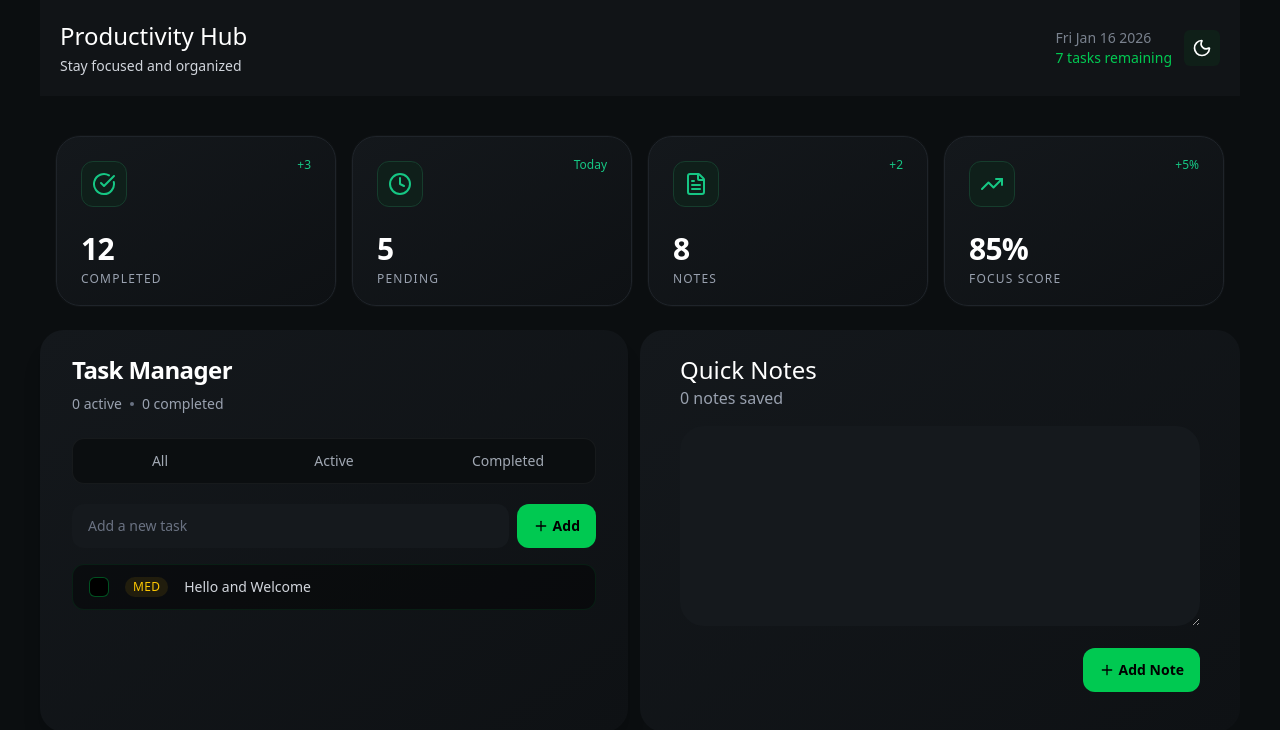
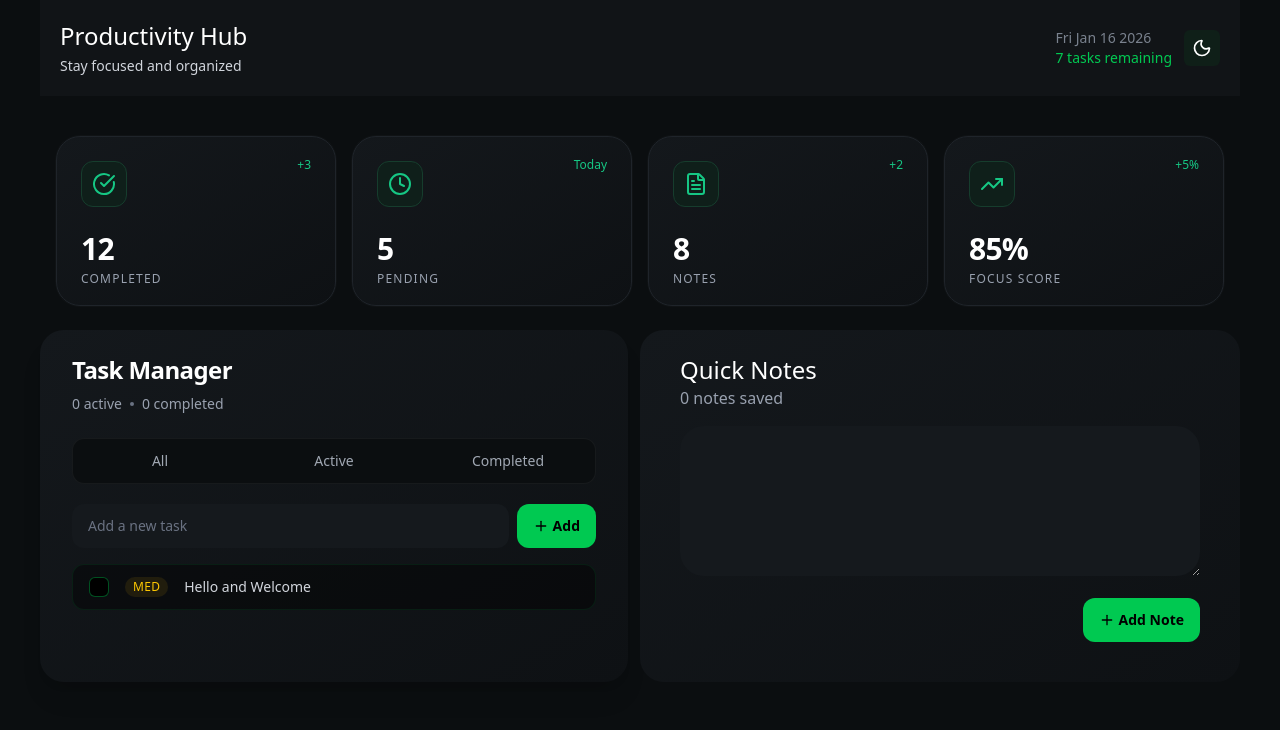
Before and after one commit to Roqeeb-dev/personal-productivity-dashboard, a React (Vite) app: page / in a window 1280 px wide. Shown: the top 730 px of the page. Built offline with nearby package versions, Linux system fonts and the light colour scheme.

Commit message:
added style improv

```diff
--- a/src/components/Notes.tsx
+++ b/src/components/Notes.tsx
@@ -15,12 +15,14 @@ export default function Notes() {
     if (!noteText.trim()) return;
 
     setNotes((prev) => [
-      ...prev,
       {
         text: noteText,
         timeStamp: new Date(),
       },
+      ...prev,
     ]);
+
+    setNoteText("");
   }
 
   return (
@@ -37,7 +39,7 @@ export default function Notes() {
           onChange={(e: React.ChangeEvent<HTMLTextAreaElement>) => {
             setNoteText(e.target.value);
           }}
-          className="h-[200px] w-full bg-[#15191D] focus:bg-black focus:ring-1 focus:ring-green-500/40 focus:outline-none rounded-3xl my-4 p-2 text-md"
+          className="h-[150px] w-full bg-[#15191D] focus:bg-black focus:ring-1 focus:ring-green-500/40 focus:outline-none rounded-3xl my-4 p-2 text-md"
         ></textarea>
         <div className="flex items-center justify-end">
           <button className="flex items-center gap-1 rounded-xl bg-green-500 px-4 py-3 text-sm font-semibold text-black transition hover:bg-green-600">
--- a/src/pages/Dashboard.tsx
+++ b/src/pages/Dashboard.tsx
@@ -5,7 +5,7 @@ import Notes from "../components/Notes";
 
 export default function Dashboard() {
   return (
-    <main className="bg-[#0B0E10] h-screen px-10">
+    <main className="bg-[#0B0E10] min-h-screen px-10">
       <Navbar />
       <div>
         <DetailBoxes />
```
